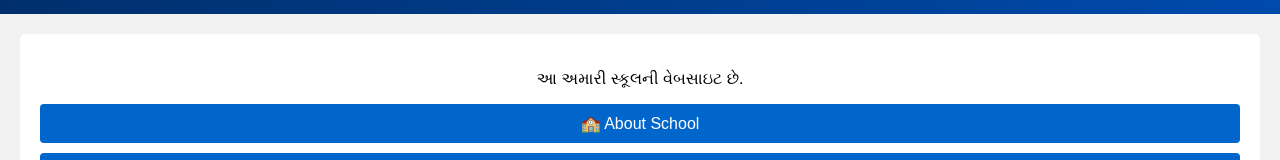
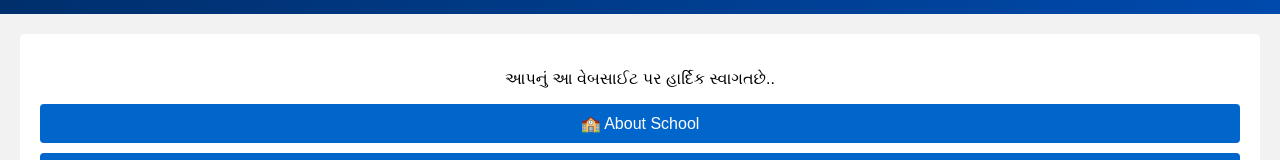
Before and after one commit to ubvnaroli/school-website, a plain HTML site: page index.html in a window 1280 px wide. Shown: the part 167-327 px from the top of the page. Drawn offline with Linux system fonts and the light colour scheme.

Commit message:
Update index.html

```diff
--- a/index.html
+++ b/index.html
@@ -74,7 +74,7 @@
 </div>
 
 <div class="box">
-  <p>આ અમારી સ્કૂલની વેબસાઇટ છે.</p>
+  <p> આપનું આ વેબસાઈટ પર હાર્દિક સ્વાગતછે..</p>
 
   <a href="about.html">🏫 About School</a>
   <a href="staff.html">👩‍🏫 Staff</a>
```
